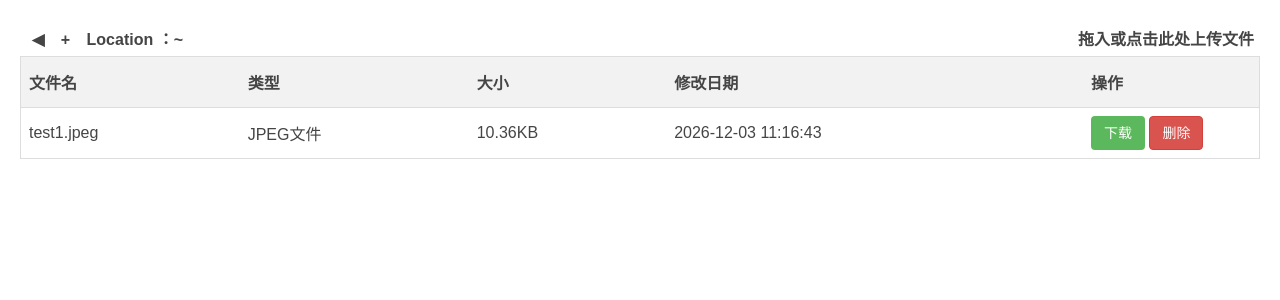
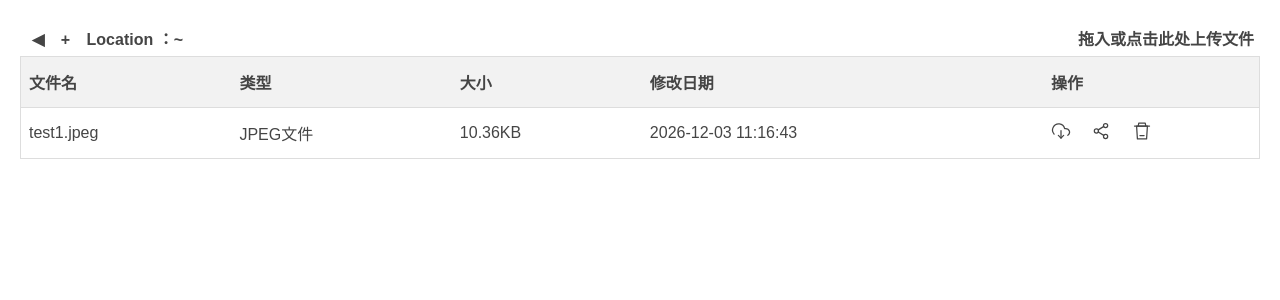
Before and after one commit to Jyun1024/WebDisk, a Flask app: page / in a window 1280 px wide. Shown: the top 300 px of the page. Run offline with Flask 2, Linux system fonts and the light colour scheme.

Commit message:
1.添加链接分享功能 2.使用图标替换操作按钮 2.优化前端页面

```diff
--- a/app.py
+++ b/app.py
@@ -12,6 +12,8 @@ import os
 # import re
 import shutil
 import time
+import uuid
+from urllib.parse import quote
 from flask_httpauth import HTTPBasicAuth  # pip install flask_httpauth
 from flask import Flask, Response, render_template, request, jsonify
 
@@ -23,6 +25,8 @@ USER_LIST = [('root', 'root.123')]  # 用户列表
 
 RELATIVE_PATH = r'./FILES'
 BASE_DIR = os.path.abspath(RELATIVE_PATH)  # 用于浏览的文件夹
+
+SHARE_DICT = {}
 
 try:
     with open(os.path.abspath('./users.json'), 'r', encoding='utf8') as u:
@@ -59,10 +63,44 @@ class Tools:
             return '文件夹'
         return os.path.splitext(path)[1].upper().strip('.') + '文件'
 
+    @staticmethod
+    def file_response(path):
+        def send_chunk():  # 流式读取
+            with open(path, 'rb') as target_file:
+                while True:
+                    chunk = target_file.read(20 * 1024 * 1024)  # 每次读取20M
+                    if not chunk:
+                        break
+                    yield chunk
 
-@app.route('/public/<path:index_path>')
-def public_links(index_path=''):
-    return 'ok'
+        filename = quote(os.path.basename(path).encode("utf-8"))
+        response = Response(send_chunk(), content_type='application/octet-stream')
+        response.headers["Content-Disposition"] = f'attachment; filename={filename}'
+        response.headers["Content-Length"] = str(os.path.getsize(path))
+        return response
+
+
+@app.route('/share', methods=['POST'])
+@app.route('/share/<string:shareid>')
+def share_links(shareid=None):
+    if request.method == 'GET':
+        path = SHARE_DICT.get(shareid)  # 根据分享id获取文件路径
+        if path and os.path.isfile(path):
+            return Tools.file_response(path)
+        return 'Link has expired'
+
+    else:
+        # 返回下载链接
+        data = request.json
+        file_path = os.path.join(BASE_DIR, data['dir'].strip('/'), data['file'])
+        for k, v in SHARE_DICT.items():  # 遍历字典查找是否已经分享过
+            if v == file_path:
+                return jsonify({'shareid': k})
+
+        shareid = uuid.uuid1().hex
+        SHARE_DICT[shareid] = file_path
+
+        return jsonify({'shareid': shareid})
 
 
 @app.route('/')
@@ -88,18 +126,7 @@ def file_view(_index_path=''):
         return render_template('index.html', dir_content=dir_content, index_of=index_of)
 
     elif os.path.isfile(path):
-        def send_chunk():  # 流式读取
-            with open(path, 'rb') as target_file:
-                while True:
-                    chunk = target_file.read(20 * 1024 * 1024)  # 每次读取20M
-                    if not chunk:
-                        break
-                    yield chunk
-
-        response = Response(send_chunk(), content_type='application/octet-stream')
-        response.headers["Content-Disposition"] = f'attachment'
-        response.headers["Content-Length"] = str(os.path.getsize(path))
-        return response
+        return Tools.file_response(path)
     else:
         if request.args.get('opt') == 'newfolder':
             os.makedirs(path)
--- a/static/index.css
+++ b/static/index.css
@@ -46,7 +46,7 @@ tr:hover {
 }
 
 tr td:last-child {
-    width: 160px; /* 设置最后一个td的宽度为100像素 */
+    width: 200px; /* 设置最后一个td的宽度为100像素 */
 }
 
 
@@ -54,21 +54,17 @@ a {
     text-decoration: none;
 }
 
-.netspeed-text {
-    display: inline-block;
-    padding: 6px 12px;
-    font-size: 14px;
-    font-weight: normal;
-    white-space: nowrap;
-    vertical-align: middle;
-    cursor: pointer;
-    background-image: none;
-    border: 1px solid transparent;
-    border-radius: 4px;
-    color: #fff;
-    background-color: #4ba0cc;
+.upload-svg{
+    box-shadow: 0 0 10px 10px #fff;
+    border-radius: 10px;
+    background: #fff;
 }
 
+.netspeed-text {
+    color: #454545;
+}
+
+/*
 
 .btn {
     display: inline-block;
@@ -86,7 +82,7 @@ a {
     border-radius: 4px;
     color: #fff;
     background-color: #5cb85c;
-    /*border-color: #4cae4c;*/
+    !*border-color: #4cae4c;*!
 }
 
 .btn:hover,
@@ -122,13 +118,25 @@ a {
     border-color: #1682a9;
 }
 
+.btn-share {
+    background-color: #4ba0cc;
+    border-color: #3ba0cc;
+}
+
+.btn-share:hover,
+.btn-share:focus,
+.btn-share:active {
+    background-color: #2682a9;
+    border-color: #1682a9;
+}
+*/
+
 
 .crumbs {
     display: flex;
     flex-direction: row;
     font-weight: bold;
     justify-content: space-between
-
 }
 
 .crumbs * {
@@ -138,3 +146,8 @@ a {
 .crumbs div a {
     color: #454545;
 }
+
+
+.option {
+    padding-right: 16px;
+}
--- a/static/index.js
+++ b/static/index.js
@@ -66,7 +66,8 @@ function CreateFileElement(file) {
 
     // 为新的tr元素添加CSS样式
     // newRow.style.border = '2px dashed #7e7e76'
-    newRow.style.background = '#7e7e76'
+    newRow.style.background = '#bebebb'
+    // newRow.style.boxShadow = '0px 0px 4px 0px rgb(126, 126, 118)'
 
     // 在新的tr元素中插入两个新的td元素
     newRow.insertCell().textContent = `${file.name}`;
@@ -77,24 +78,25 @@ function CreateFileElement(file) {
     let optionCell = newRow.insertCell()
 
     let uploadBtn = document.createElement('a')
-    uploadBtn.text = '开始上传'
-    uploadBtn.classList.add('btn', 'btn-upload')
+    // uploadBtn.text = '开始上传'
+    uploadBtn.innerHTML = '<img class="upload-svg" src="/static/option-svg/upload.svg">'
+    // uploadBtn.classList.add('btn', 'btn-upload')
     uploadBtn.href = "javascript:void(0)"
     uploadBtn.onclick = () => {
-        console.log('上传文件')
+        // console.log('上传文件')
         uploadFile(file, updateProgress)
         uploadBtn.onclick = null
         uploadBtn.text = '上传中'
-        uploadBtn.classList.remove('btn-upload', 'btn')
+        // uploadBtn.classList.remove('btn-upload', 'btn')
         uploadBtn.classList.add('netspeed-text')
     }
     optionCell.appendChild(uploadBtn)
 
     function updateProgress(progress, netspeed = 0) {
-        newRow.style.background = `linear-gradient(to right, #fff 0%, #fff ${progress * 100}%, #7e7e76 ${progress * 100}%, #7e7e76 100%)`
+        newRow.style.background = `linear-gradient(to right, #fff 0%, #fff ${progress * 100}%, #bebebb ${progress * 100}%, #bebebb 100%)`
         uploadBtn.text = `上传中 ${formatSize(netspeed)}/s`
-        if (progress === 1) {
-            optionCell.innerHTML = '<a href="javascript:void(0)" class="btn">完成</a>'
+        if (progress === 1) { // 上传完毕
+            optionCell.innerHTML = '<img src="/static/option-svg/upload-sucess.svg">'
             newRow.style.cssText = null;
         }
     }
@@ -217,10 +219,27 @@ function mkdir() {
             if (msg === 'ok') location.reload()
         });
     }
+}
+
+function getShareLink(item) {
+    let itemId = item.getAttribute('data-item-id')
+    fetch('/share', {
+        method: 'POST',
+        headers: {'Content-Type': 'application/json'},
+        body: JSON.stringify({
+            'file': itemId,
+            'dir': decodeURIComponent(window.location.pathname)
+        })
+    }).then(response => response.json()).then(data => {
+        const shareLink = `${window.location.origin}/share/${data.shareid}`
+        const text = prompt(`${itemId}\n点击确定 复制分享链接 `, shareLink)
+        if (text) {
+            copyText(text)
+        }
+    }).catch(error => console.error(error));
 
 
 }
-
 
 function formatSize(b) {
     if (b < 1024) {
@@ -233,3 +252,13 @@ function formatSize(b) {
         return (b / 1073741824).toFixed(2) + " GB";
     }
 }
+
+
+function copyText(text) {
+    const textarea = document.createElement("textarea");
+    textarea.value = text;
+    document.body.appendChild(textarea);
+    textarea.select();
+    document.execCommand("copy");
+    document.body.removeChild(textarea);
+}
--- a/templates/index.html
+++ b/templates/index.html
@@ -5,6 +5,8 @@
     <title>文件传输</title>
     <link rel="shortcut icon" href="/static/favicon.ico" type="image/x-icon"/>
     <link rel="stylesheet" href="/static/index.css">
+    <link rel="preload" href="/static/option-svg/upload.svg" as="image">
+    <link rel="preload" href="/static/option-svg/upload-sucess.svg" as="image">
 </head>
 <body>
 <div id="container">
@@ -46,13 +48,26 @@
                 <td>{{ file.size }}</td>
                 <td>{{ file.modify_time }}</td>
                 <td>
-                    <a href="{{ file.href }}" class="btn">
-                        {% if file.type == "文件夹" %}打开{% else %}下载{% endif %}
+                    <a href="{{ file.href }}" class="option">
+                        {% if file.type == "文件夹" %}
+                            <img src="/static/option-svg/folder-open.svg" alt="">
+                        {% else %}
+                            <img src="/static/option-svg/download.svg" alt="">
+                        {% endif %}
                     </a>
-                    <a class="btn btn-danger" href="javascript:void(0)" data-item-id="{{ file.href }}"
-                       onclick="deleteItem(this)">删除</a>
+
+                    {% if file.type != "文件夹" %}
+                        <a class="option" href="javascript:void(0)" data-item-id="{{ file.href }}"
+                           onclick="getShareLink(this)">
+                            <img src="/static/option-svg/share.svg" alt="">
+                        </a>
+                    {% endif %}
+
+                    <a class="option" href="javascript:void(0)" data-item-id="{{ file.href }}"
+                       onclick="deleteItem(this)">
+                        <img src="/static/option-svg/delete.svg" alt="">
+                    </a>
                 </td>
-
             </tr>
         {% endfor %}
         </tbody>
```
Also changed, not shown: static/option-svg/delete.svg (added), static/option-svg/download.svg (added), static/option-svg/folder-open.svg (added), static/option-svg/share.svg (added), static/option-svg/upload-sucess.svg (added), static/option-svg/upload.svg (added).
